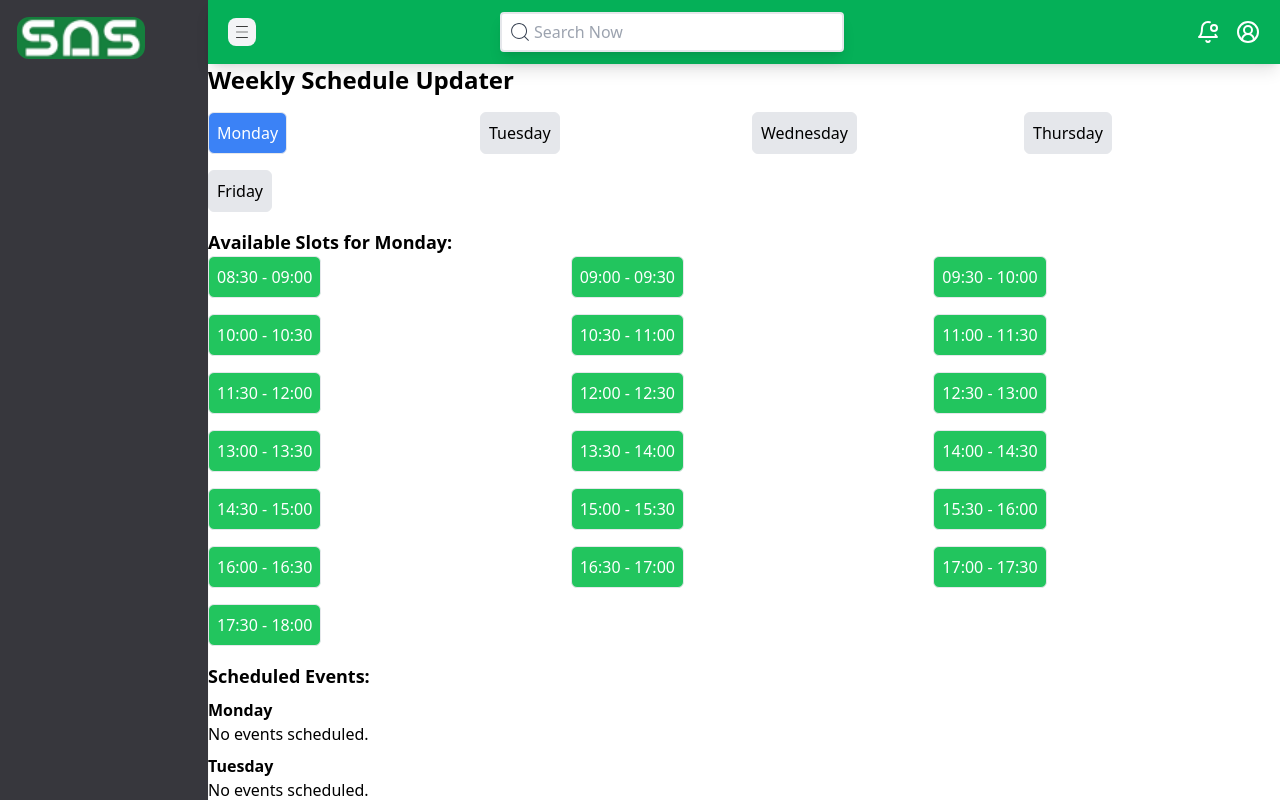
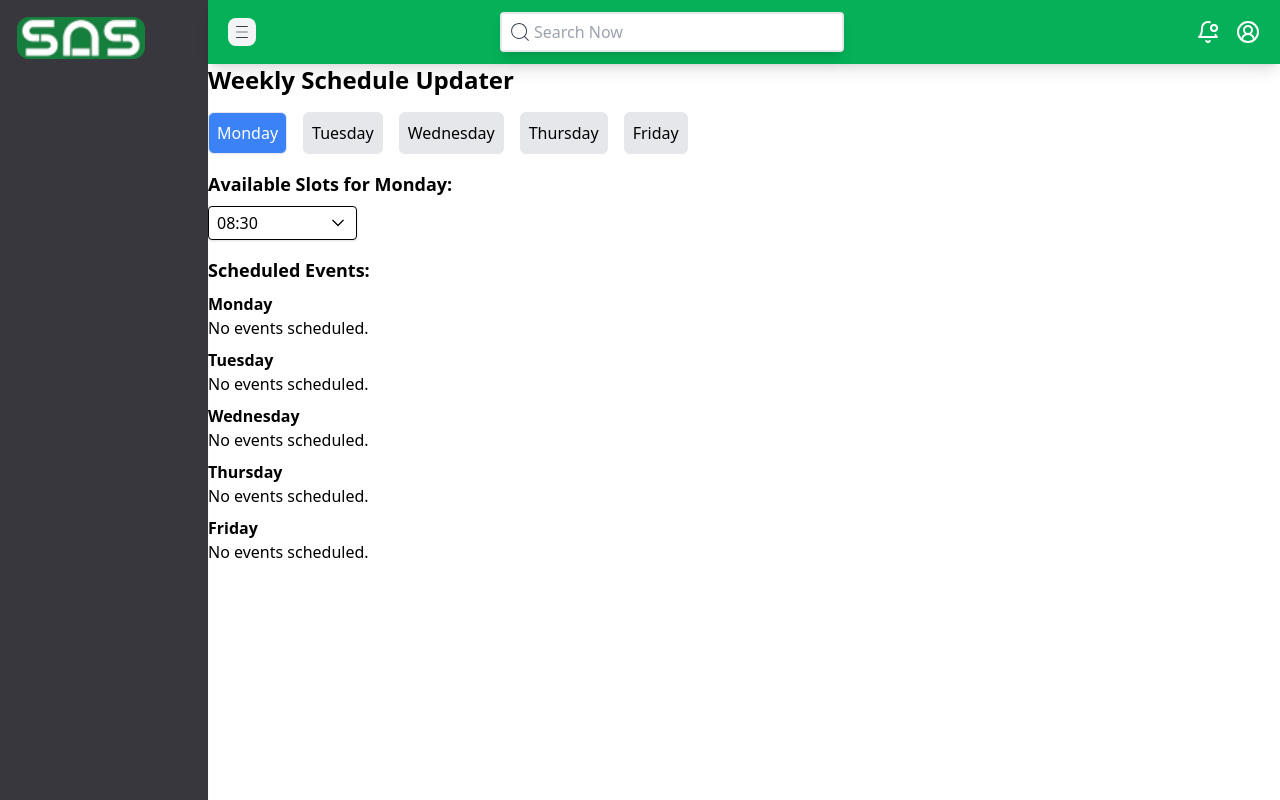
Before and after one commit to Mubashir1292/Biit-Project-Supervisor-Appointment-System, a React (Create React App) app: page /TechnicalExpert/Schedule in a window 1280 px wide. Both pictures are taken after a click on the button "Monday". Shown: the top 800 px of the page. Built offline with nearby package versions, Linux system fonts and the light colour scheme.

Commit message:
Done the Meetings

```diff
--- a/src/pages/TechnicalExpert/Schedule/ScheduleManagement.jsx
+++ b/src/pages/TechnicalExpert/Schedule/ScheduleManagement.jsx
@@ -1,4 +1,5 @@
 import React, { useState } from "react";
+import Dropdown from "../../../components/dropdown/Dropdown";
 
 // Sample schedule data for 5 days (Monday to Friday)
 const initialSchedule = [
@@ -13,7 +14,7 @@ const initialSchedule = [
 function generateSlots() {
   const slots = [];
   let time = { hour: 8, minute: 30 };
-  while (time.hour < 18) {
+  while (time.hour < 13) {
     const startTime = `${time.hour.toString().padStart(2, "0")}:${time.minute
       .toString()
       .padStart(2, "0")}`;
@@ -35,6 +36,7 @@ function WeeklyScheduleUpdater() {
   const [selectedDay, setSelectedDay] = useState("");
   const [selectedSlot, setSelectedSlot] = useState("");
   const [eventName, setEventName] = useState("");
+  const [availableTimeSlots, setAvailableTimeSlots] = useState([]);
 
   // Function to handle adding an event
   const handleAddEvent = () => {
@@ -66,10 +68,25 @@ function WeeklyScheduleUpdater() {
     }
   };
 
+  // Function to handle selecting a time slot
+  const handleSelectSlot = (slot) => {
+    setSelectedSlot(slot.start);
+  };
+
+  // Function to generate dropdown options
+  const generateDropdownOptions = () => {
+    const day = schedule.find((day) => day.day === selectedDay);
+    const availableSlots = day.slots.filter((slot) => slot.available);
+    return availableSlots.map((slot) => ({
+      label: `${slot.start} - ${slot.end}`,
+      value: slot.start,
+    }));
+  };
+
   return (
     <div className="container mx-auto">
       <h1 className="text-2xl font-bold mb-4">Weekly Schedule Updater</h1>
-      <div className="grid grid-cols-4 gap-4">
+      <div className="flex flex-row space-x-4">
         {/* Day selection */}
         {schedule.map((day, index) => (
           <div key={index}>
@@ -88,29 +105,17 @@ function WeeklyScheduleUpdater() {
       </div>
       {/* Slot selection */}
       {selectedDay && (
-        <div className="mt-4">
+        <div className="mt-4 w-10/12">
           <h2 className="text-lg font-semibold">
             Available Slots for {selectedDay}:
           </h2>
-          <div className="grid grid-cols-3 gap-4">
-            {schedule
-              .find((day) => day.day === selectedDay)
-              .slots.map((slot, index) => (
-                <div key={index}>
-                  <button
-                    className={`p-2 rounded-md border ${
-                      slot.available
-                        ? "bg-green-500 text-white"
-                        : "bg-red-500 text-white cursor-not-allowed"
-                    }`}
-                    disabled={!slot.available}
-                    onClick={() => setSelectedSlot(slot.start)}
-                  >
-                    {slot.start} - {slot.end}
-                  </button>
-                </div>
-              ))}
-          </div>
+          <Dropdown
+            options={generateDropdownOptions()}
+            value={selectedSlot}
+            OnSelect={handleSelectSlot}
+            placeholder="Select Time Slot"
+            className="mt-2 w-2/12"
+          />
         </div>
       )}
       {/* Event input */}
```
